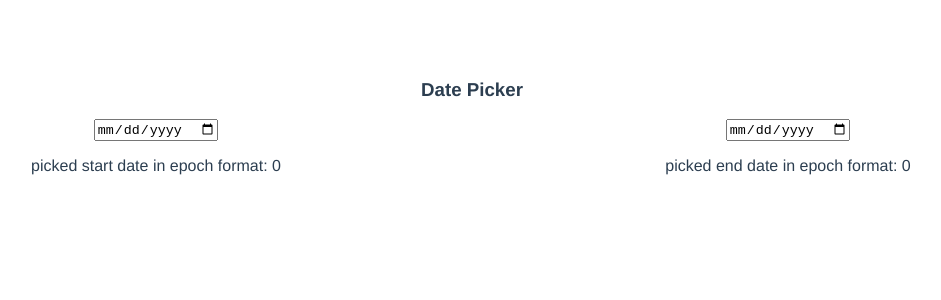
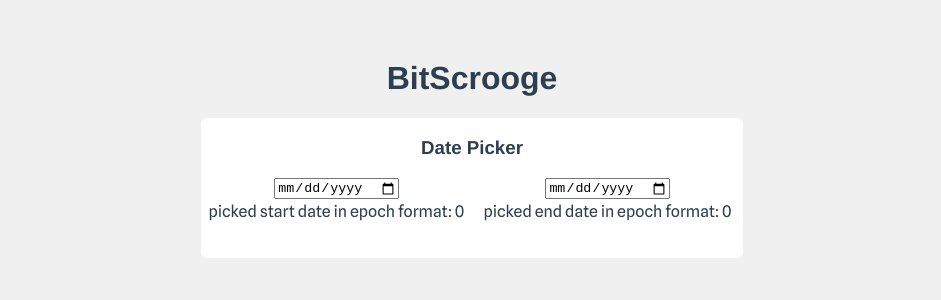
Before and after one commit to mikkoof/bitscrooge, a Vue app: page / in a window 1280 px wide. Shown: the top 300 px of the page, without its empty margins (168-1109 px from the left). Built offline with nearby package versions, Linux system fonts and the light colour scheme.

Commit message:
Site prettyfied a bit

```diff
--- a/src/assets/Coin.ts
+++ /dev/null
@@ -1,4 +0,0 @@
-export default interface Coin {
-  value: number;
-  time: number;
-}
--- /dev/null
+++ b/src/assets/style.css
@@ -0,0 +1,69 @@
+@import url('https://fonts.googleapis.com/css2?family=Spline+Sans&display=swap');
+
+body {
+    --bg-color: #f0f0f0;
+    --ui-element-color: #ffffff;
+    --positive-text-color: #3dae23;
+    --text-color: #2c2c2c;
+    background-color: var(--bg-color);
+}
+
+p {
+    font-family: 'Spline Sans', sans-serif;
+    margin: 3px;
+    margin-bottom: 10px;
+}
+
+.profitableText {
+    color: var(--positive-text-color);
+}
+
+.ui-block {
+    background-color: var(--ui-element-color);
+    border-radius: 6px;
+    width: 100%;
+    margin: 0;
+}
+
+.split-container {
+    display: grid;
+    grid-template-columns: repeat(auto-fit, minmax(12rem, 1fr));
+    grid-auto-rows: 80px;
+}
+
+@media only screen and (min-width: 800px) {
+    .grid-container {
+        display: grid;
+        column-gap: 1rem;
+        row-gap: 3rem;
+        grid-template-columns: 0.25fr repeat(4, minmax(240px, 1fr)) 0.25fr;
+        grid-auto-rows: repeat(auto-fill, 100px);
+    }
+    .timeControl {
+        grid-column: 3/5;
+        grid-row: 0/1;
+    }
+    .stats {
+        grid-column: 3;
+        grid-row: 2;
+    }
+    .timeMachine {
+        grid-column: 4;
+        grid-row: 2;
+    }
+    .content {
+        grid-column: 3/5;
+        grid-row: 3;
+    }
+
+
+}
+@media only screen and (max-width: 800px) {
+    .grid-container {
+        display: grid;
+        column-gap: 1rem;
+        row-gap: 3rem;
+        grid-template-columns: repeat(auto-fill, 1fr);
+        grid-auto-rows: repeat(auto-fill, 100px);
+    }
+}
--- a/src/components/DatePicker.vue
+++ b/src/components/DatePicker.vue
@@ -1,12 +1,10 @@
 <template>
-  <div class="grid-container">
   <div class="datePicker">
     <input
       type="date"
       v-model="date"
       @change="dateToEpoch(date), $emit('date-changed', epochDate)"
     />
-    </div>
   </div>
 </template>
 
--- a/src/components/Datemanager.vue
+++ b/src/components/Datemanager.vue
@@ -1,5 +1,5 @@
 <template>
-  <div class="date-selector-container">
+  <div class="split-container">
     <div class="startDate">
       <date-picker @date-changed="startDate = $event" />
       <p>picked start date in epoch format: {{ startDate }}</p>
@@ -43,10 +43,3 @@ export default defineComponent({
   },
 });
 </script>
-
-<style scoped>
-.date-selector-container {
-  display: grid;
-  grid-template-columns: repeat(auto-fit, minmax(12rem, 1fr));
-}
-</style>
--- a/src/components/TimeMachine.vue
+++ b/src/components/TimeMachine.vue
@@ -1,7 +1,12 @@
 <template>
-  <p>buy at: {{ ttData[2] }} Value: {{ ttData[3] }}</p>
-  <p>sell at: {{ ttData[0] }} Value: {{ ttData[1] }}</p>
-  <p>profit if buying and selling 1 bitcoin: {{ ttData[4] }} Euros</p>
+  <div v-if="profitable == true">
+    <p>buy at: {{ ttData[2] }} Value: {{ ttData[3] }}</p>
+    <p>sell at: {{ ttData[0] }} Value: {{ ttData[1] }}</p>
+    <p>profit if buying and selling 1 bitcoin: <b class='profitableText'>{{ ttData[4].toFixed(4) }}</b> Euros</p>
+  </div>
+  <div v-if="profitable == false">
+    <p>buying during this time period is not profitable</p>
+  </div>
 </template>
 
 <script lang="ts">
@@ -13,6 +18,7 @@ export default defineComponent({
   data() {
     return {
       ttData: [] as any,
+      profitable: false, //this is set to true if it's possible to profit in time period
     };
   },
   props: {
@@ -98,6 +104,7 @@ export default defineComponent({
         }
       }
       // set the values for component to use.
+      if (htVal > 0) this.profitable = true;
       this.ttData = [hthDate, hthVal, htlDate, htlVal, htVal];
     },
   },
--- a/src/components/container.vue
+++ b/src/components/container.vue
@@ -1,21 +1,22 @@
 <template>
+<h1>BitScrooge</h1>
   <div class="grid-container">
-    <div class="ui-small">
+    <div class="timeControl ui-block">
       <h3>Date Picker</h3>
       <dateManager @dates="dateChanged" />
     </div>
-    <div class="stats" v-if="historyLoaded == true">
+    <div class="stats ui-block" v-if="historyLoaded == true">
       <h3>Statistics</h3>
       <statistics v-if="historyLoaded == true" :history="history" />
     </div>
-    <div class="timeMachine" v-if="historyLoaded == true">
+    <div class="timeMachine ui-block" v-if="historyLoaded == true">
       <h3>Time Machine</h3>
       <time-machine :Prices="history.prices" />
     </div>
-  </div>
-  <div class="content" v-if="historyLoaded == true">
-    <h3>Data points:</h3>
-    <coin-history :Prices="history.prices" />
+    <div class="content ui-block" v-if="historyLoaded == true">
+      <h3>Data points:</h3>
+      <coin-history :Prices="history.prices" />
+    </div>
   </div>
 </template>
 
@@ -73,11 +74,6 @@ export default defineComponent({
 });
 </script>
 
-<style scoped>
-.grid-container {
-  display: grid;
-  gap: 1rem;
-  grid-template-columns: repeat(auto-fit, minmax(360px, 1fr));
-  grid-auto-rows: 240px;
-}
+<style>
+@import "../assets/style.css";
 </style>
--- a/src/components/currencyBar.vue
+++ b/src/components/currencyBar.vue
@@ -1,8 +1,12 @@
 <template>
-  <div class="valueBar">
-    <p>time: {{ convertTime(time) }} | value: {{ value }}</p>
-    <hr />
+  <div class="valueBar split-container">
+    <p>Time: {{ convertTime(time) }}</p>
+    <p>
+      Value:
+      <b class="profitableText"> {{ value.toFixed(4) }} </b> €
+    </p>
   </div>
+  <hr />
 </template>
 <script lang="ts">
 // Used to show each data points values
```
Also changed, not shown: src/assets/market.ts (deleted, +0 -8 lines), src/assets/logo.png (deleted). Lines whose indentation alone changed are shown as unchanged.
